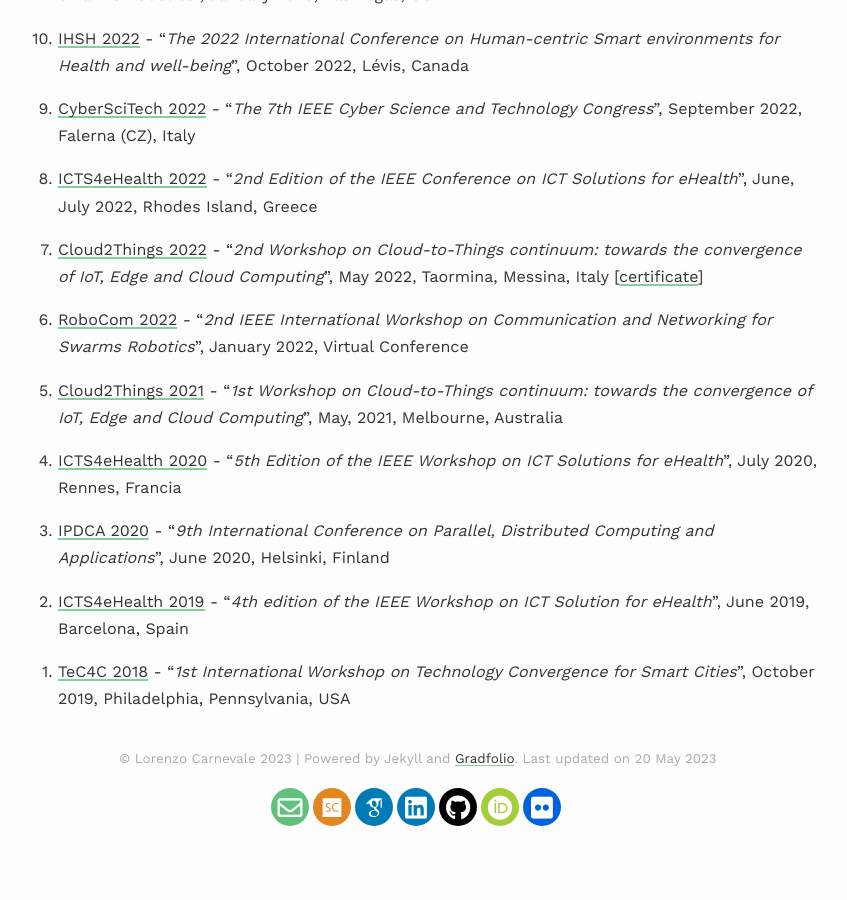
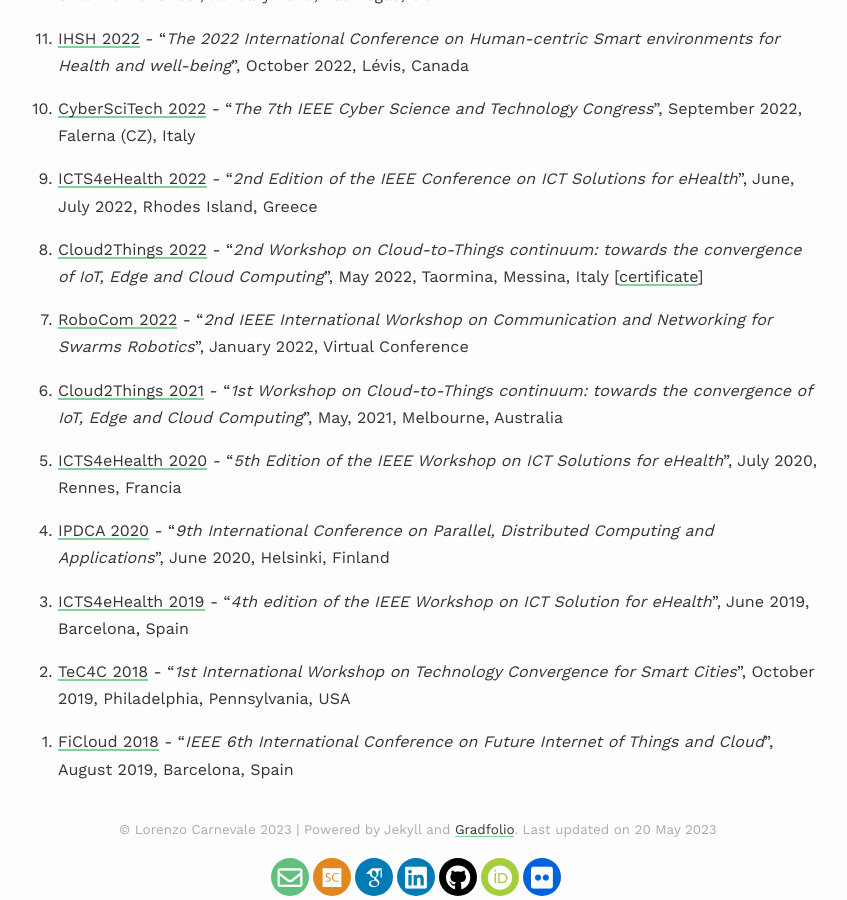
Before and after one commit to lcarnevale/lcarnevale.github.io, a Jekyll site: the page built from _pages/activities.md, in a window 1280 px wide and 900 px high, scrolled down 2026 px. Shown: the whole window, without its empty margins (222-1069 px from the left). Built offline with Jekyll 4.4.1, drawn with Linux system fonts in a browser that asks for light colours; nearby versions of some CDN libraries; some web fonts are replaced; before the commit the page ends 2856 px from its top, so only the background shows below that.

Commit message:
included FiCloud 2018

```diff
--- a/_pages/activities.md
+++ b/_pages/activities.md
@@ -80,4 +80,6 @@ The following calls are open and wait for your submission. If you have any quest
 0. [ICTS4eHealth 2019](https://icts4ehealth.icar.cnr.it/ICTS4eHealth2019/index.html) - "<i>4th edition of the IEEE Workshop on ICT Solution for eHealth</i>", June 2019, Barcelona, Spain
 
 0. [TeC4C 2018](http://tec4c2018.netsons.org/) - "<i>1st International Workshop on Technology Convergence for Smart Cities</i>", October 2019, Philadelphia, Pennsylvania, USA
+
+0. [FiCloud 2018](http://www.ficloud.org/2018) - "<i>IEEE 6th International Conference on Future Internet of Things and Cloud</i>", August 2019, Barcelona, Spain
 {: reversed="reversed"}
```
